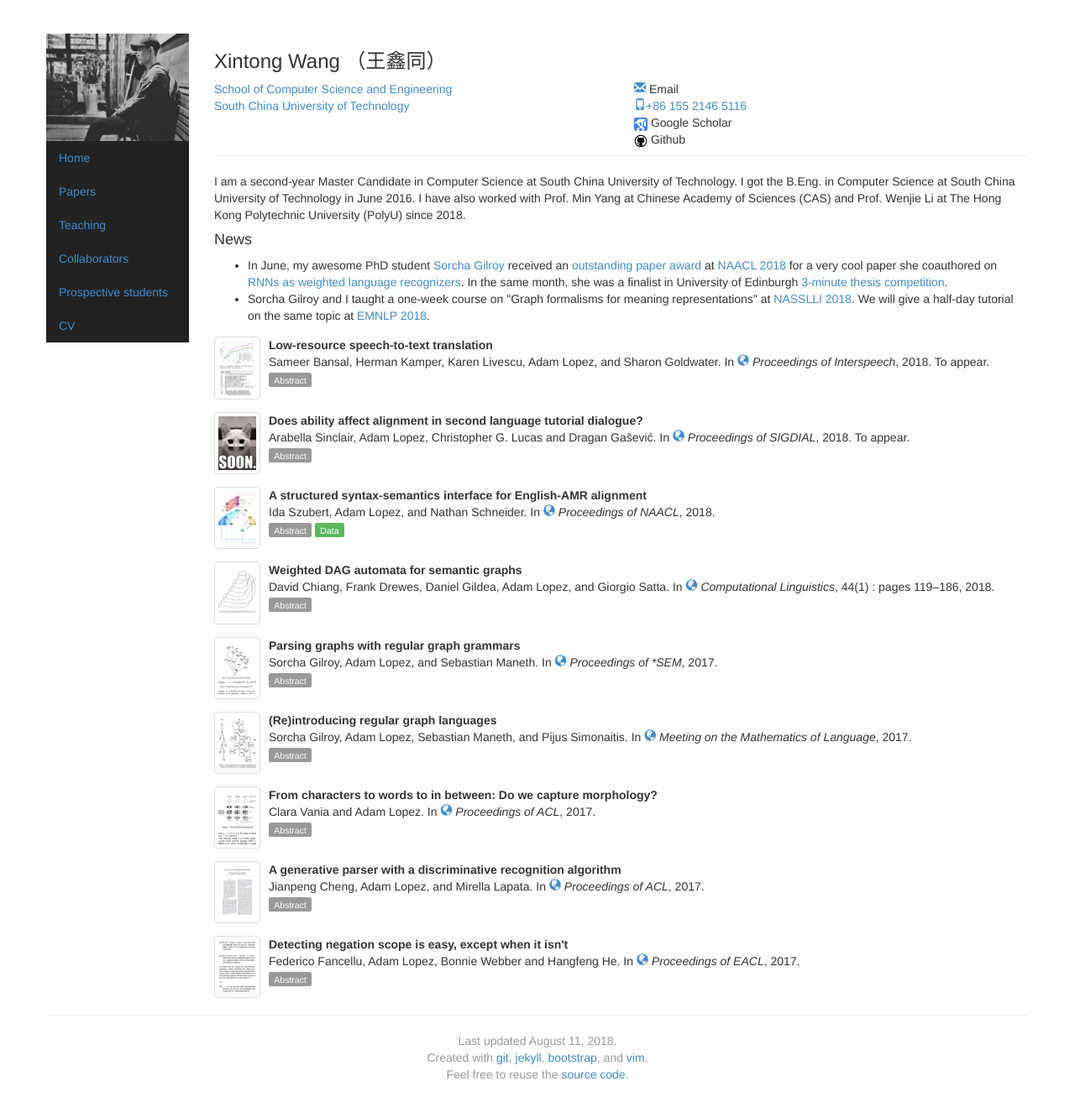
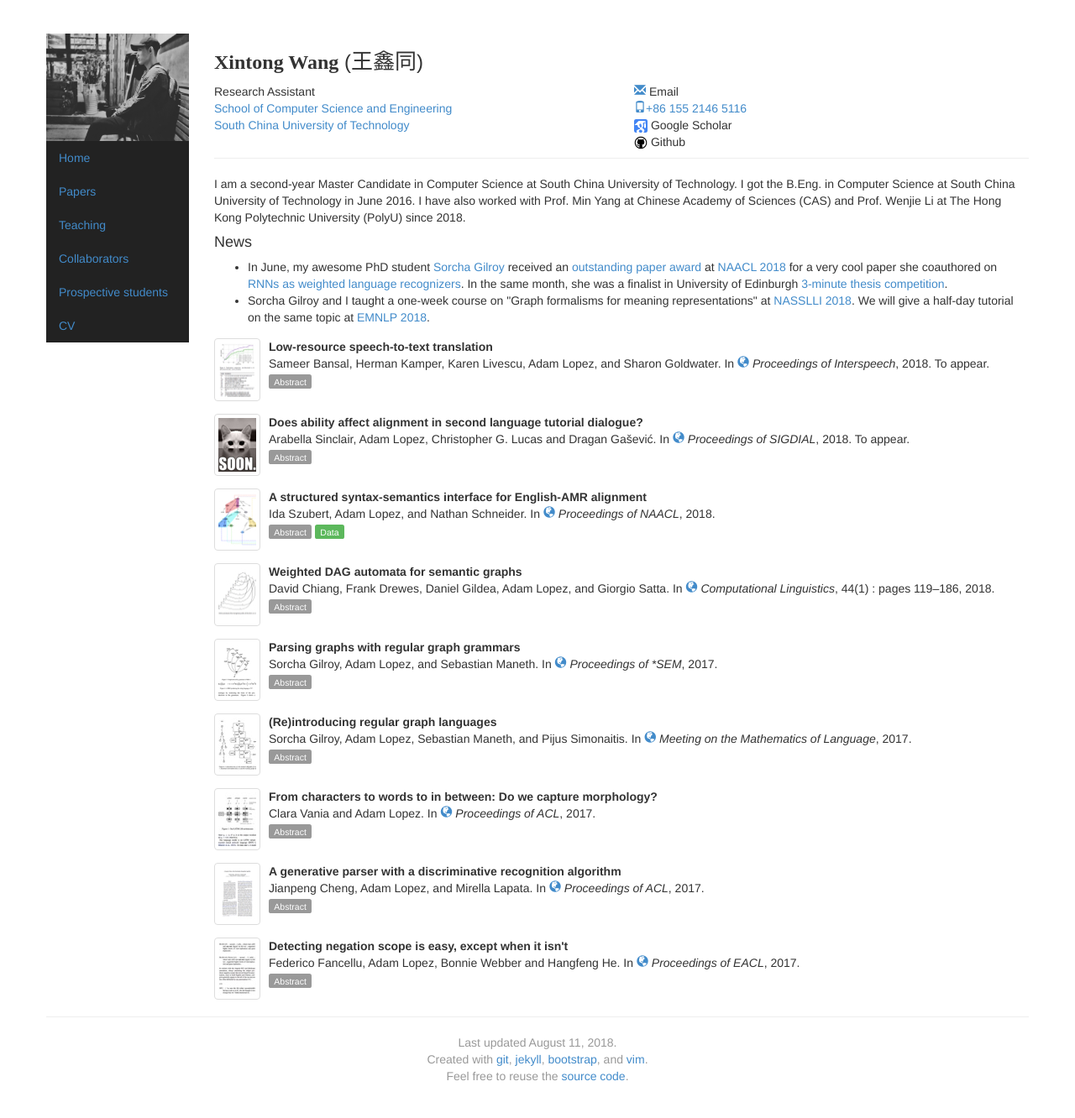
Before and after one commit to Ethanscuter/Ethanscuter.github.io, a Jekyll site: the page built from index.html, in a window 1280 px wide. Shown: the whole page at 84% size. Built offline with Jekyll 4.4.1, drawn with Linux system fonts in a browser that asks for light colours.

Commit message:
Update index.html

```diff
--- a/index.html
+++ b/index.html
@@ -6,12 +6,15 @@ picture: xintong
 <div class="page-header">
   <div class="row">
     <div class="col-sm-12">
-      <h3>Xintong Wang （王鑫同）</h3>
+      <h3>
+        <strong style="font-family: 'Times New Roman'; font-size: 24px;">Xintong Wang</strong> (<span style="font-family: 'STXingkai'; font-size: 26px;">王鑫同</span>)
+      </h3>
     </div>
   </div>
   <div class="row">
     <div class="col-sm-6">
       <address>
+        Research Assistant<br/>
         <a href="http://www.scut.edu.cn/cs/">School of Computer Science and Engineering</a><br/>
         <a href="http://www.scut.edu.cn/">South China University of Technology</a><br/>
       </address>
```
